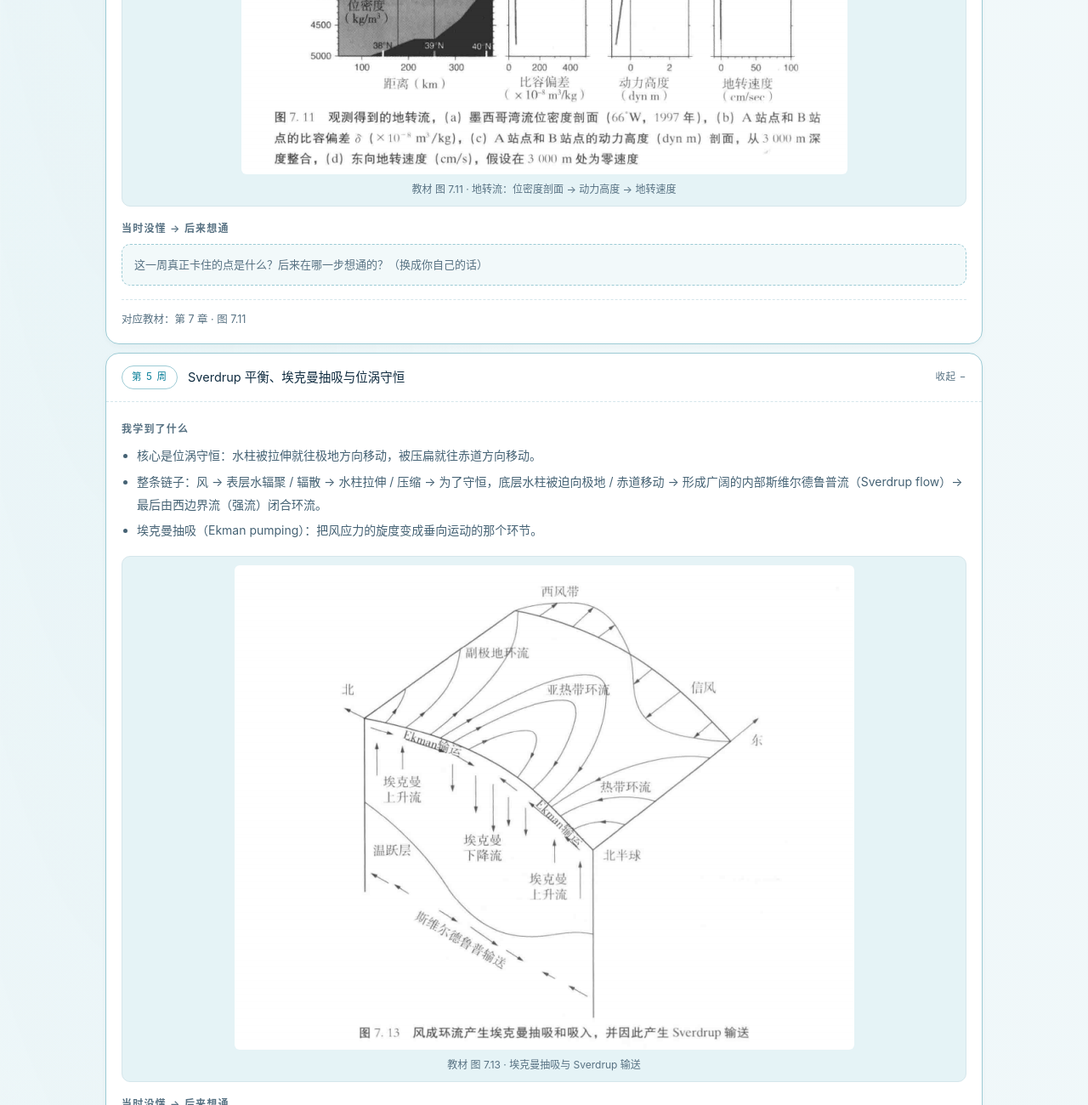
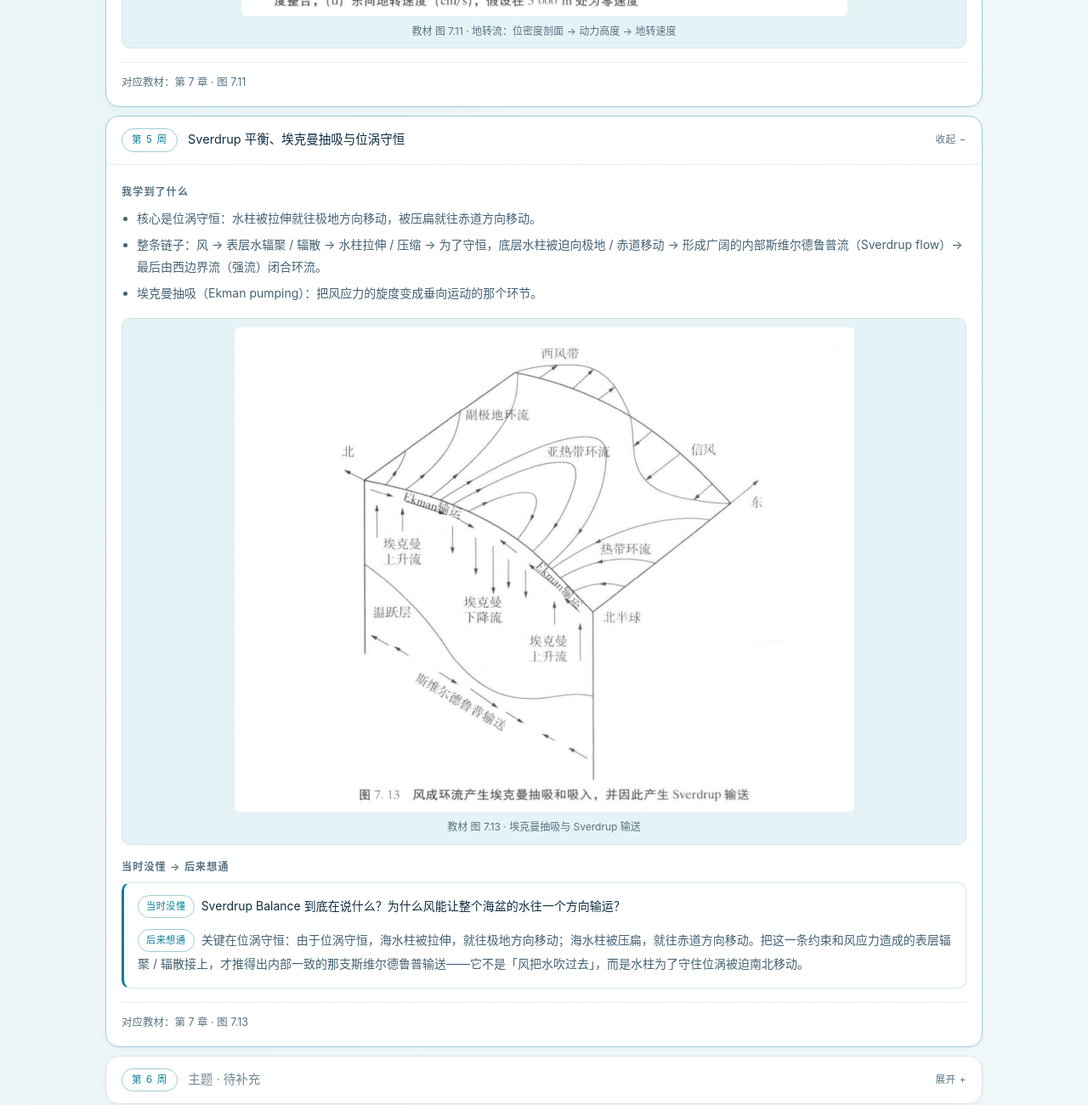
Before and after one commit to hjk535/knowledge-hub, a website: page index.html in a window 1280 px wide. Shown: the part 5425-6725 px from the top of the page at 85% size. Drawn offline with Linux system fonts and the light colour scheme; no server answers.

Commit message:
「当时没懂 → 后来想通」只保留第 5 周，其余周移除
- 第 5 周：没懂 Sverdrup Balance → 后来用位涡守恒想通（水柱拉伸向极地、压扁向赤道）
- 第 1-4、6-8 周去掉这一栏，页面更干净
- 新增 .qa 问答样式

```diff
--- a/assets/style.css
+++ b/assets/style.css
@@ -1131,6 +1131,21 @@ table.map td { color: var(--text-2); }
 .fig-quote { margin: 12px 0; }
 .quote-text { font-size: 14px; line-height: 1.9; color: var(--text-2); }
 
+/* 没懂 → 想通 */
+.qa {
+  padding: 14px 16px; background: var(--surface);
+  border: 1px solid var(--border); border-left: 3px solid var(--accent);
+  border-radius: var(--radius-sm);
+}
+.qa-q { margin: 0 0 12px; font-size: 14px; line-height: 1.9; color: var(--text); }
+.qa-a { margin: 0; font-size: 14px; line-height: 1.95; color: var(--text-2); }
+.qa-tag {
+  display: inline-block; margin-right: 8px; padding: 2px 9px;
+  font-size: 11px; letter-spacing: .06em; color: var(--accent);
+  border: 1px solid var(--border-2); border-radius: 999px;
+  vertical-align: 1px; white-space: nowrap;
+}
+
 /* 教材电子版下载卡 */
 .dl-card {
   display: flex; flex-wrap: wrap; align-items: center; gap: 14px;
--- a/index.html
+++ b/index.html
@@ -77,8 +77,6 @@
             <img src="content/images/weekly/w1-mindmap.jpeg" alt="课程思维逻辑图" loading="lazy">
             <figcaption>自绘 · 按课程大纲做的思维逻辑图</figcaption>
           </figure>
-          <div class="blk"><h3>当时没懂 → 后来想通</h3>
-            <div class="slot">这一周真正卡住的点是什么？后来在哪一步想通的？（换成你自己的话）</div></div>
           <p class="week-map">对应教材：本周是方法论，暂不涉及具体章节</p>
         </div>
       </details>
@@ -104,8 +102,6 @@
             <img src="content/images/weekly/w3-fig5-5.png" alt="教材图 5.5" loading="lazy">
             <figcaption>教材 图 5.5 · 入射短波辐射的分配（100 单位）</figcaption>
           </figure>
-          <div class="blk"><h3>当时没懂 → 后来想通</h3>
-            <div class="slot">这一周真正卡住的点是什么？后来在哪一步想通的？（换成你自己的话）</div></div>
           <p class="week-map">对应教材：第 3 章 · 图 3.1　/　第 5 章 · 图 5.5</p>
         </div>
       </details>
@@ -122,8 +118,6 @@
             </ul>
             <p class="week-src">相关内容：<a href="#/i/eof">EOF 主成分分析</a>　·　<a href="#/i/eof-explained">EOF 是怎么算出来的（18 秒）</a></p>
           </div>
-          <div class="blk"><h3>当时没懂 → 后来想通</h3>
-            <div class="slot">这一周真正卡住的点是什么？后来在哪一步想通的？（换成你自己的话）</div></div>
           <p class="week-map">对应教材：第 6 章 · 数据分析方法</p>
         </div>
       </details>
@@ -144,8 +138,6 @@
             <img src="content/images/weekly/w4-fig7-11.png" alt="教材图 7.11" loading="lazy">
             <figcaption>教材 图 7.11 · 地转流：位密度剖面 → 动力高度 → 地转速度</figcaption>
           </figure>
-          <div class="blk"><h3>当时没懂 → 后来想通</h3>
-            <div class="slot">这一周真正卡住的点是什么？后来在哪一步想通的？（换成你自己的话）</div></div>
           <p class="week-map">对应教材：第 7 章 · 图 7.11</p>
         </div>
       </details>
@@ -165,7 +157,11 @@
             <figcaption>教材 图 7.13 · 埃克曼抽吸与 Sverdrup 输送</figcaption>
           </figure>
           <div class="blk"><h3>当时没懂 → 后来想通</h3>
-            <div class="slot">这一周真正卡住的点是什么？后来在哪一步想通的？（换成你自己的话）</div></div>
+            <div class="qa">
+              <p class="qa-q"><span class="qa-tag">当时没懂</span>Sverdrup Balance 到底在说什么？为什么风能让整个海盆的水往一个方向输运？</p>
+              <p class="qa-a"><span class="qa-tag ok">后来想通</span>关键在位涡守恒：由于位涡守恒，海水柱被拉伸，就往极地方向移动；海水柱被压扁，就往赤道方向移动。把这一条约束和风应力造成的表层辐聚 / 辐散接上，才推得出内部一致的那支斯维尔德鲁普输送——它不是「风把水吹过去」，而是水柱为了守住位涡被迫南北移动。</p>
+            </div>
+          </div>
           <p class="week-map">对应教材：第 7 章 · 图 7.13</p>
         </div>
       </details>
@@ -175,8 +171,6 @@
         <div class="wk-body">
           <div class="blk"><h3>我学到了什么</h3>
             <div class="slot">用你自己的话写 3–5 条。</div></div>
-          <div class="blk"><h3>当时没懂 → 后来想通</h3>
-            <div class="slot">卡住的点 → 想通的过程。</div></div>
           <p class="week-map">对应教材：<span class="todo">《书名待补充》第 __ 章 第 __ 节</span></p>
         </div>
       </details>
@@ -186,8 +180,6 @@
         <div class="wk-body">
           <div class="blk"><h3>我学到了什么</h3>
             <div class="slot">用你自己的话写 3–5 条。</div></div>
-          <div class="blk"><h3>当时没懂 → 后来想通</h3>
-            <div class="slot">卡住的点 → 想通的过程。</div></div>
           <p class="week-map">对应教材：<span class="todo">《书名待补充》第 __ 章 第 __ 节</span></p>
         </div>
       </details>
@@ -197,8 +189,6 @@
         <div class="wk-body">
           <div class="blk"><h3>我学到了什么</h3>
             <div class="slot">用你自己的话写 3–5 条。</div></div>
-          <div class="blk"><h3>当时没懂 → 后来想通</h3>
-            <div class="slot">卡住的点 → 想通的过程。</div></div>
           <p class="week-map">对应教材：<span class="todo">《书名待补充》第 __ 章 第 __ 节</span></p>
         </div>
       </details>
```
